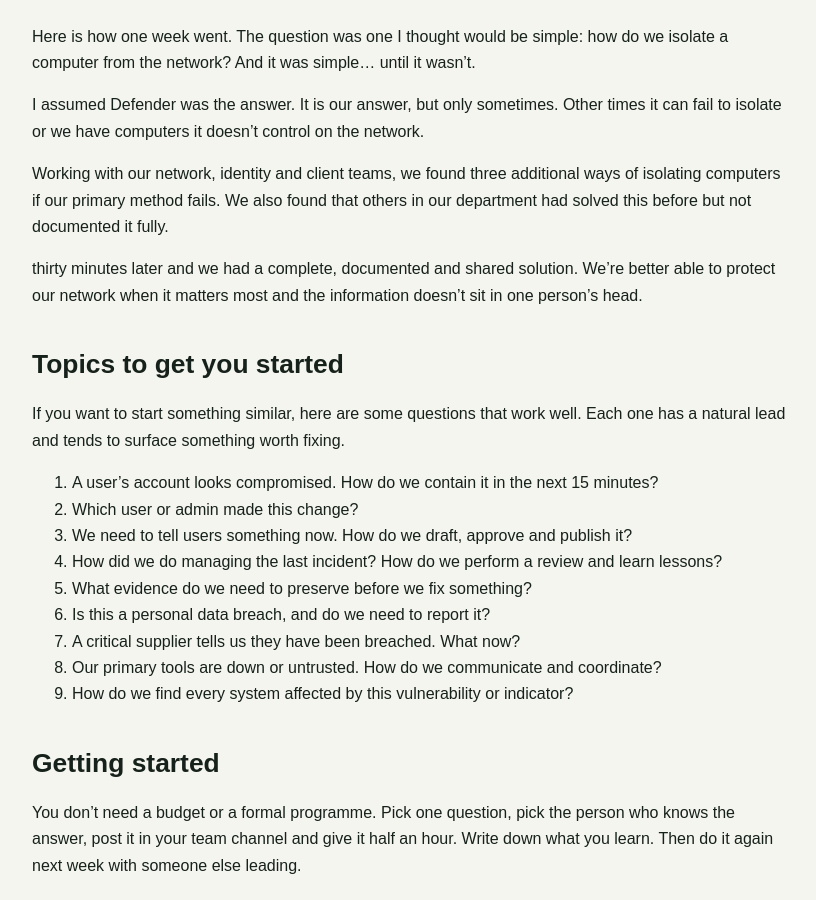
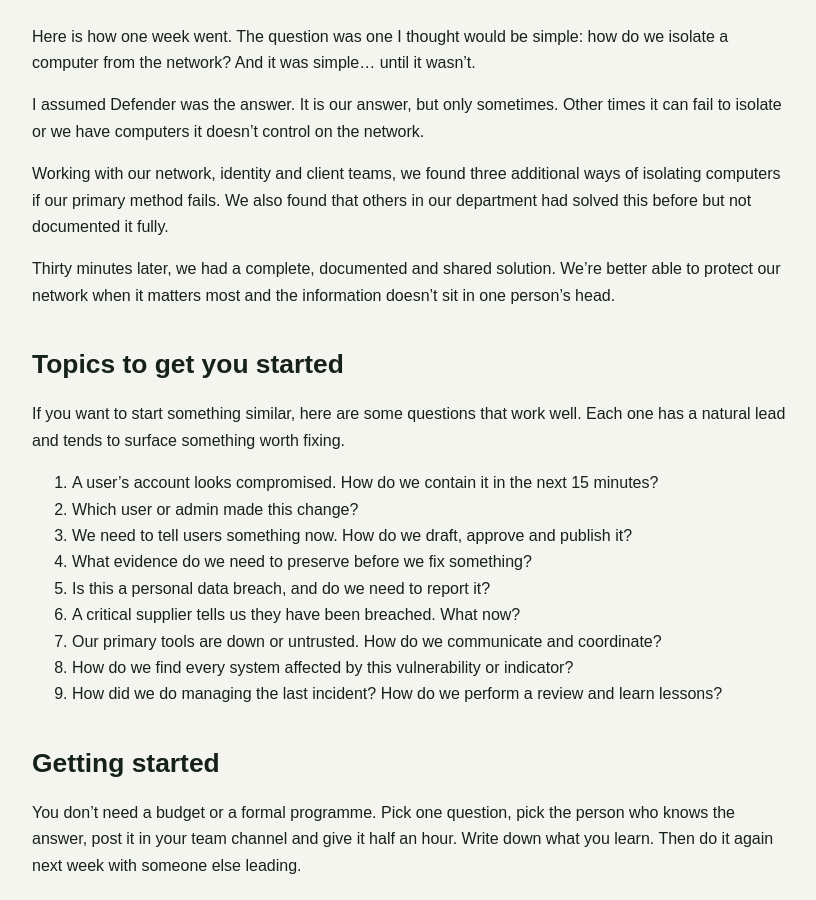
Before and after one commit to dfbr/kql_queries, a Jekyll site: the page built from docs/_posts/2026-11-13-irt-thursdays.md, in a window 1280 px wide and 900 px high, scrolled down 2093 px. Shown: the whole window, without its empty margins (128-944 px from the left). Built offline with Jekyll 4.4.1, drawn with Linux system fonts in a browser that asks for light colours; some web fonts are replaced.

Commit message:
Tidy IRT Thursdays post: fix typos, move lessons-learned topic last
Co-Authored-By: Claude Opus 5.5 <noreply@anthropic.com>
Claude-Session: https://claude.ai/code/session_013SMPpPcaeETz8LQ7eiyvYd

```diff
--- a/docs/_posts/2026-11-13-irt-thursdays.md
+++ b/docs/_posts/2026-11-13-irt-thursdays.md
@@ -26,7 +26,7 @@ Each week starts with a single question, framed the way it would come up in a re
 - When was this firewall rule implemented and who authorised it?
 - Which third parties hold more than 1,000 of our user records?
 
-The question decides who leads. If it is about firewalls, the  network team leads. If it is about third parties, procurement and legal lead. The lead is the subject matter expert (SME) for that area, not me, and it rotates every week.
+The question decides who leads. If it is about firewalls, the network team leads. If it is about third parties, procurement and legal lead. The lead is the subject matter expert (SME) for that area, not me, and it rotates every week.
 
 The lead's job is simple:
 
@@ -60,7 +60,7 @@ I assumed Defender was the answer. It is our answer, but only sometimes. Other t
 
 Working with our network, identity and client teams, we found three additional ways of isolating computers if our primary method fails. We also found that others in our department had solved this before but not documented it fully.
 
-thirty minutes later and we had a complete, documented and shared solution. We're better able to protect our network when it matters most and the information doesn't sit in one person's head.
+Thirty minutes later, we had a complete, documented and shared solution. We're better able to protect our network when it matters most and the information doesn't sit in one person's head.
 
 ## Topics to get you started
 
@@ -69,12 +69,12 @@ If you want to start something similar, here are some questions that work well.
 1. A user's account looks compromised. How do we contain it in the next 15 minutes?
 2. Which user or admin made this change?
 3. We need to tell users something now. How do we draft, approve and publish it?
-4. How did we do managing the last incident? How do we perform a review and learn lessons?
-5. What evidence do we need to preserve before we fix something?
-6. Is this a personal data breach, and do we need to report it?
-7. A critical supplier tells us they have been breached. What now?
-8. Our primary tools are down or untrusted. How do we communicate and coordinate?
-9. How do we find every system affected by this vulnerability or indicator?
+4. What evidence do we need to preserve before we fix something?
+5. Is this a personal data breach, and do we need to report it?
+6. A critical supplier tells us they have been breached. What now?
+7. Our primary tools are down or untrusted. How do we communicate and coordinate?
+8. How do we find every system affected by this vulnerability or indicator?
+9. How did we do managing the last incident? How do we perform a review and learn lessons?
 
 ## Getting started
 
```
